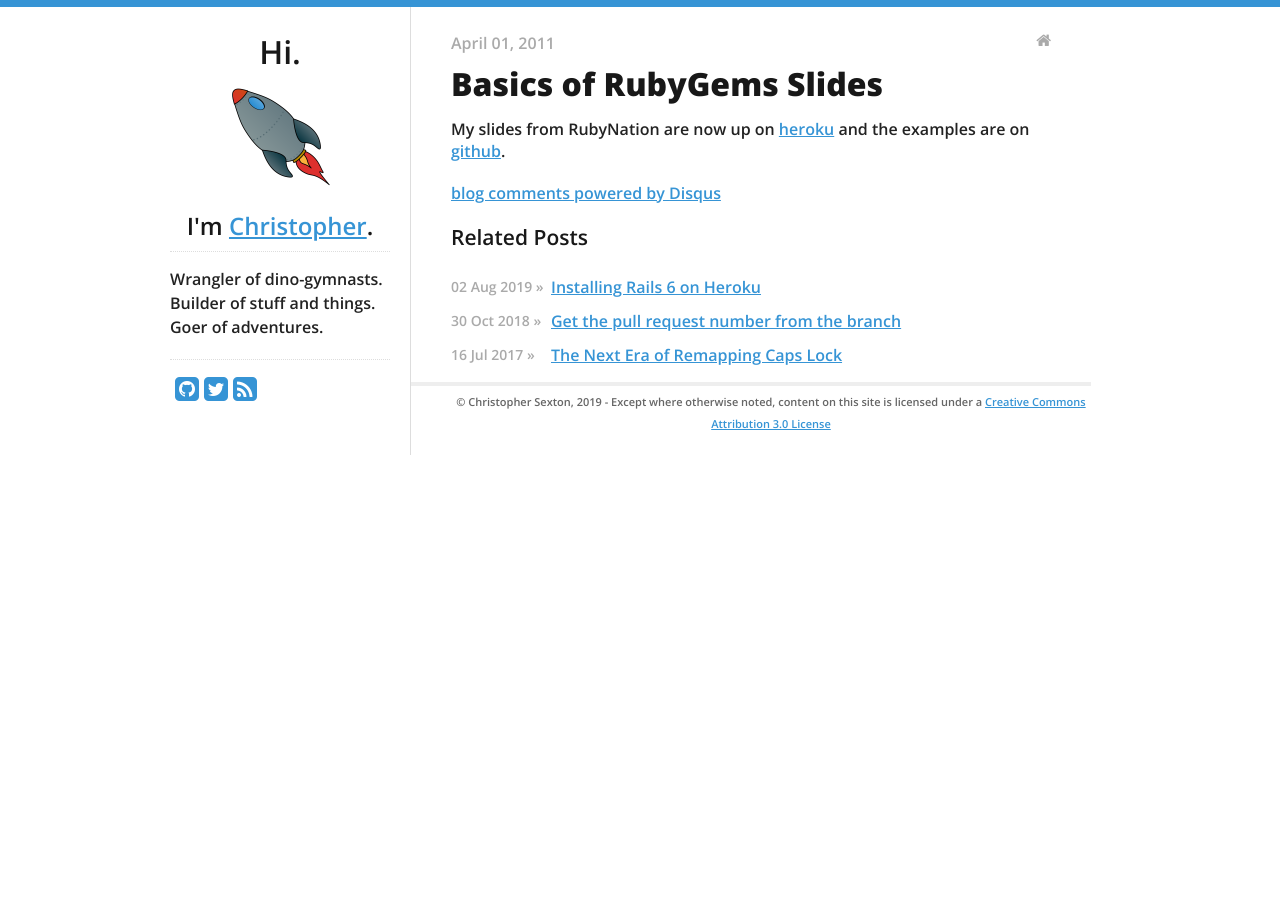
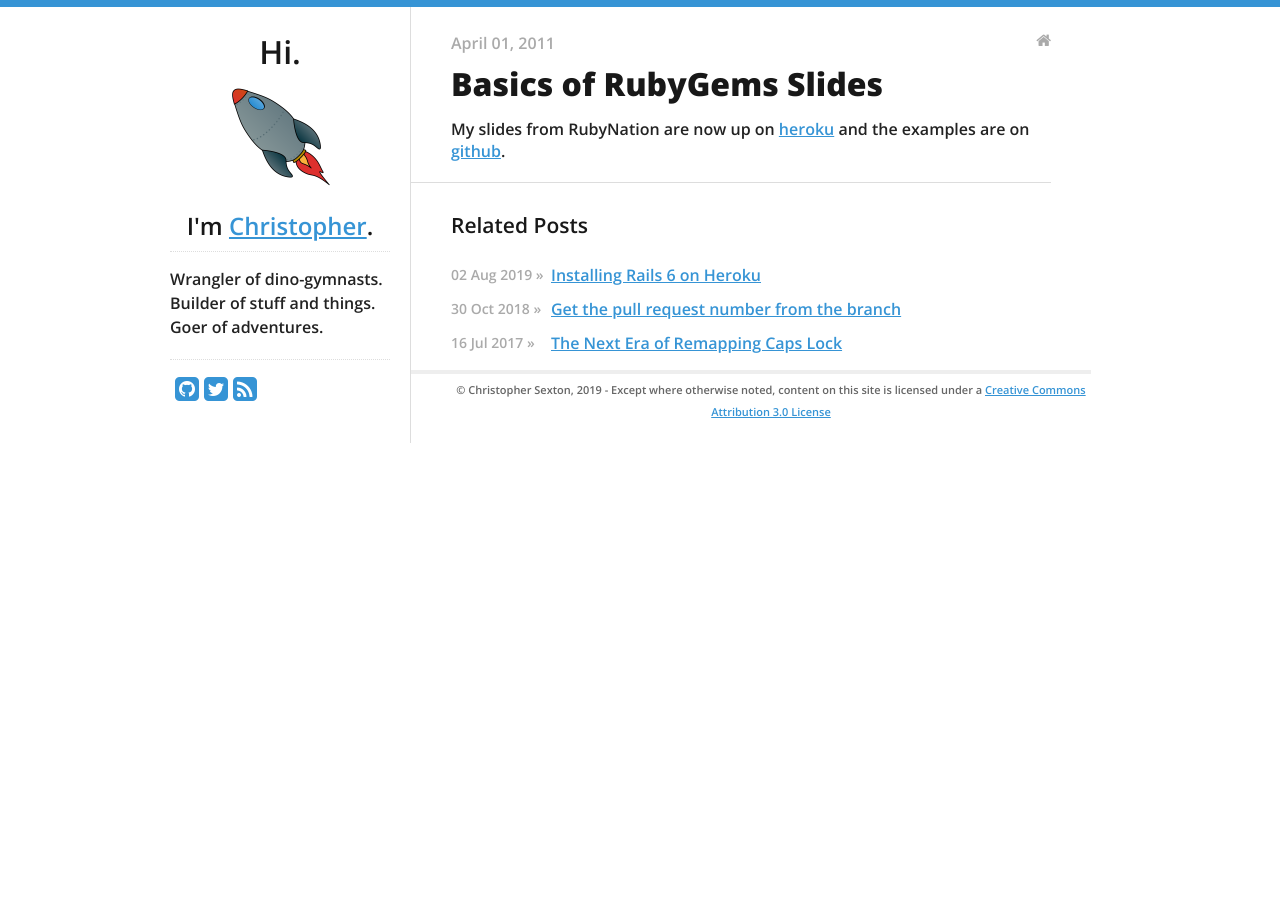
Before and after one commit to csexton/codeography.com, a Jekyll site: the page built from _posts/2011-04-01-basics-of-rubygems-slides.markdown, in a window 1280 px wide. Built offline with Jekyll 4.4.1, drawn with Linux system fonts in a browser that asks for light colours; nearby versions of some CDN libraries; comment, search, counter and statistics services are not loaded.

Commit message:
Update disqus

```diff
--- /dev/null
+++ b/_includes/disqus.html
@@ -0,0 +1,21 @@
+<div id="disqus_thread"></div>
+<script>
+
+/**
+*  RECOMMENDED CONFIGURATION VARIABLES: EDIT AND UNCOMMENT THE SECTION BELOW TO INSERT DYNAMIC VALUES FROM YOUR PLATFORM OR CMS.
+*  LEARN WHY DEFINING THESE VARIABLES IS IMPORTANT: https://disqus.com/admin/universalcode/#configuration-variables*/
+/*
+var disqus_config = function () {
+this.page.url = PAGE_URL;  // Replace PAGE_URL with your page's canonical URL variable
+this.page.identifier = PAGE_IDENTIFIER; // Replace PAGE_IDENTIFIER with your page's unique identifier variable
+};
+*/
+(function() { // DON'T EDIT BELOW THIS LINE
+var d = document, s = d.createElement('script');
+s.src = 'https://codeography.disqus.com/embed.js';
+s.setAttribute('data-timestamp', +new Date());
+(d.head || d.body).appendChild(s);
+})();
+</script>
+
+<script id="dsq-count-scr" src="//codeography.disqus.com/count.js" async></script>
--- a/_layouts/post.html
+++ b/_layouts/post.html
@@ -8,7 +8,9 @@ layout: default
 
 {{ content }}
 
-<div id="disqus_thread"></div><script type="text/javascript" src="http://disqus.com/forums/codeography/embed.js"></script><noscript><a href="http://codeography.disqus.com/?url=ref">View the discussion thread.</a></noscript><a href="http://disqus.com" class="dsq-brlink">blog comments powered by <span class="logo-disqus">Disqus</span></a>
+<hr>
+
+{% include disqus.html %}
 
 <div id="related">
   <h3>Related Posts</h3>
```
